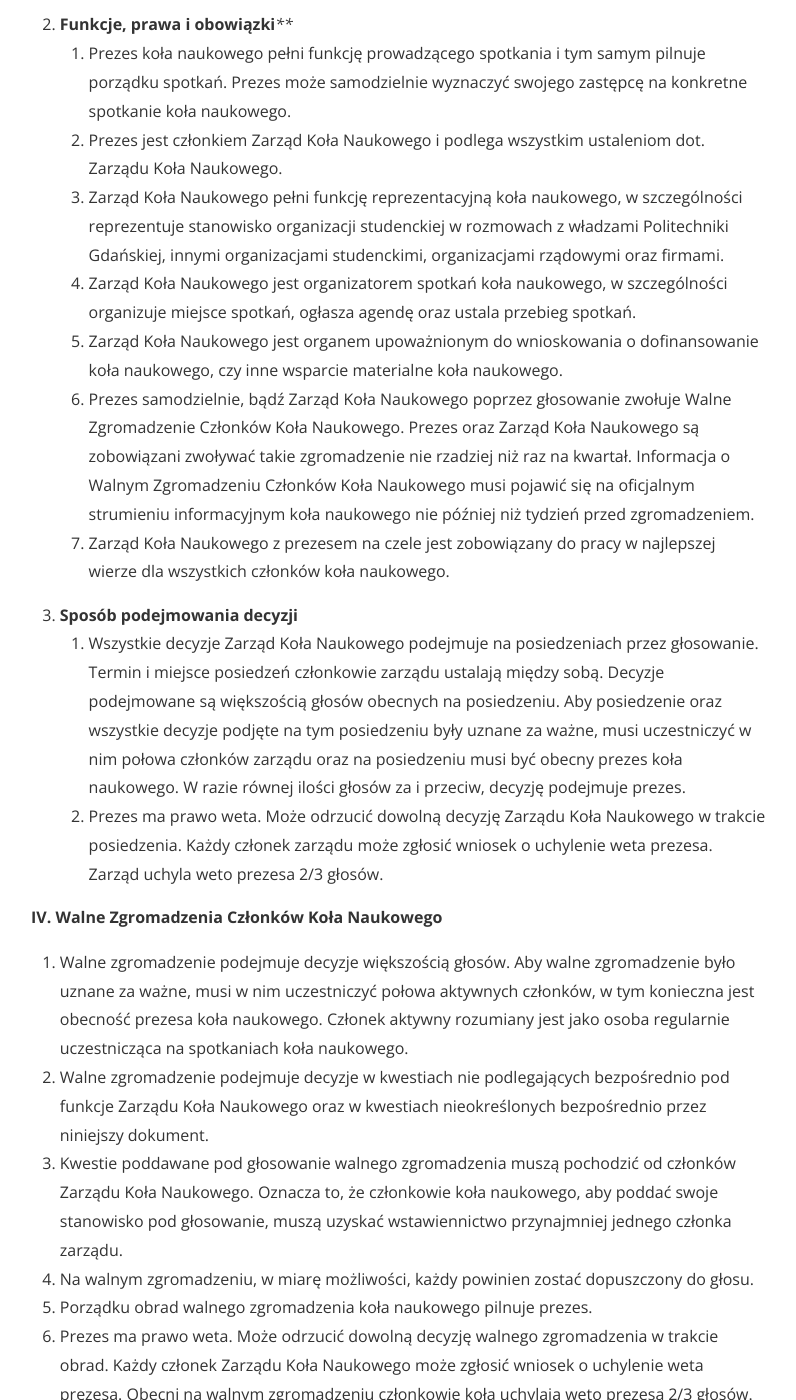
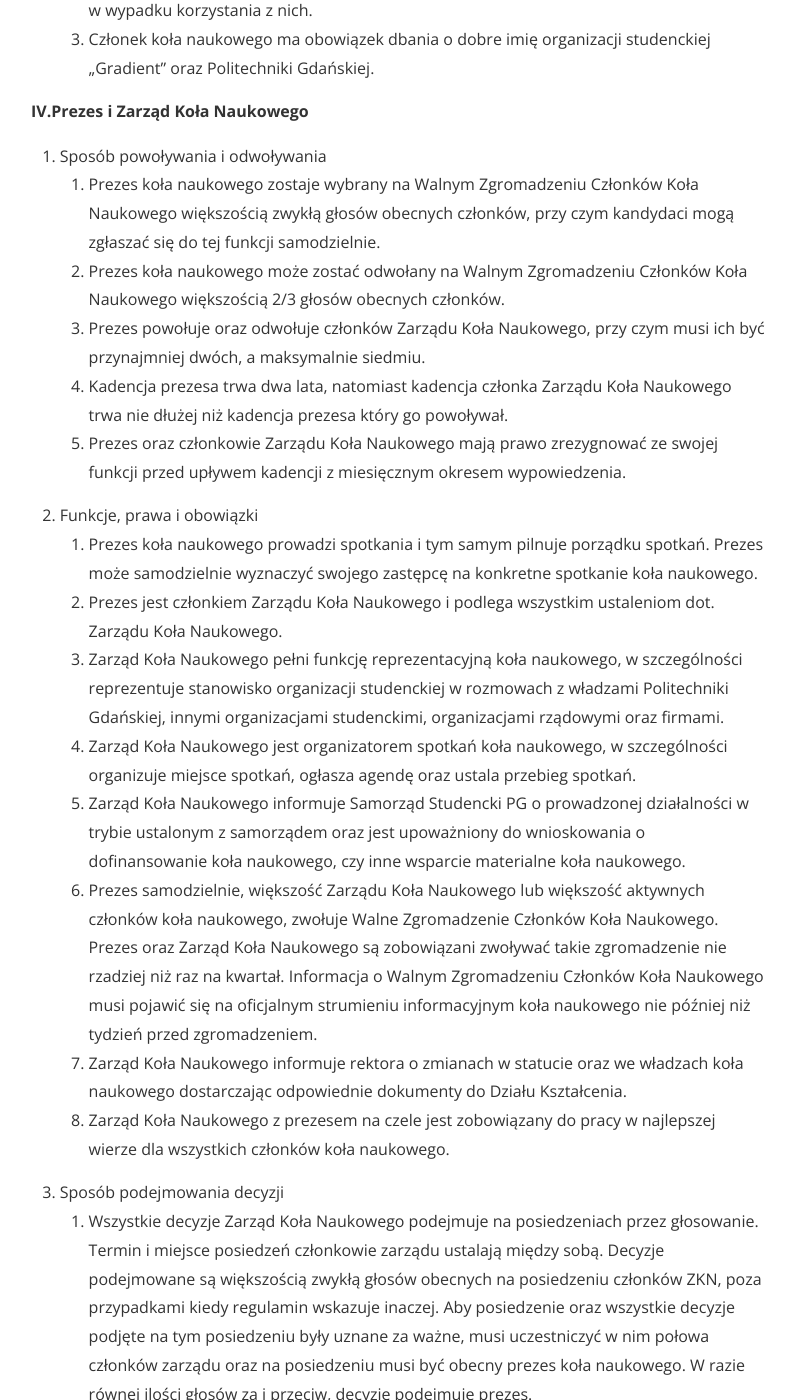
Before and after one commit to jpowie01/GradientPG, a Jekyll site: the page built from statut.md, in a window 1280 px wide and 1400 px high, scrolled down 1577 px. Shown: the whole window, without its empty margins (241-1037 px from the left). Built offline with Jekyll 4.4.1, drawn with Linux system fonts in a browser that asks for light colours; nearby versions of some CDN libraries; some of the changed text lies outside the part shown.

Commit message:
Dodanie postu o spotkaniach wakacyjnych, poprawienie strony statutu oraz dodanie paru rzeczy w stronie "O nas"

```diff
--- a/statut.md
+++ b/statut.md
@@ -4,60 +4,73 @@
 permalink: /statut/
 ---
 
-**I. Cele i zadania organizacji**
-1.	Szerzenie wiedzy na temat uczenia maszynowego wśród studentów Politechniki Gdańskiej i poza nią.
-2.	Wspólne rozwijanie się w tematyce uczenia maszynowego.
-3.	Nawiązywanie współpracy z polskim i zagranicznym sektorem gospodarczym.
-4.	Reprezentowanie Politechniki Gdańskiej na arenie międzyuczelnianej w kraju oraz poza granicami Polski, jako istotnego miejsca nauki i rozwoju najnowszych technologii z dziedziny uczenia maszynowego.
+**I. Postanowienia ogólne**
+1. Organizacja nosi nazwę "Gradient".
+2. Siedzibą koła naukowego jest Wydział Elektroniki, Telekomunikacji i Informatyki.
+3. Koło naukowe posiada opiekunów naukowych powoływanych oraz odwoływanych przez Dziekana WETI.
 
-**II. Sposób nabywania i utraty członkostwa oraz prawa i obowiązki członków, przyczyny utraty członkostwa**
-1.	**Sposób nabywania członkostwa**
-	1.	Członkiem może zostać każdy student oraz pracownik Politechniki Gdańskiej, ale również każda osoba zaakceptowana przez Zarząd Koła Naukowego.
-	2.	Wniosek o członkostwo zostaje złożony w sposób ustny do członka Zarządu Koła Naukowego.
-	3.	Decyzję o przyjęciu członka podejmuje Zarząd Koła Naukowego podczas posiedzenia.
-2.	**Utraty członkostwa, przyczyny utraty członkostwa**
-	1.	Wydalenie członka koła naukowego może być spowodowane jego nie przestrzeganiem ustalonych zasad, bądź innymi powodami, które Zarząd Koła Naukowego uzna za wystarczające do wydalenia członka. Decyzja o wydaleniu członka musi być uargumentowana.
-	2.	Decyzję o wydaleniu członka podejmuje Zarząd Koła Naukowego podczas posiedzenia.
-	3.	Członek może opuścić koło naukowe dobrowolnie. Ma obowiązek zgłosić to do członka Zarządu Koła Naukowego.
-3.	**Prawa członków**
-	1.	Członek koła naukowego ma prawo do uczestnictwa oraz głosowania podczas Walnego Zgromadzenia Członków Koła Naukowego.
-	2.	Członek koła naukowego ma prawo do korzystania ze wszystkich pomocy naukowych, w tym sprzętu komputerowego należącego do koła, po ustosunkowaniu się do obowiązującego regulaminu użytkowania danej pomocy naukowej.
-4.	**Obowiązki członków**
-	1.	Członek koła naukowego ma obowiązek przestrzegania ustalonych zasad.
-	2.	Członek koła naukowego ma obowiązek przestrzegania regulaminów pomocy naukowych w wypadku korzystania z nich.
-	3.	Członek koła naukowego ma obowiązek dbania o dobre imię organizacji studenckiej „Gradient” oraz Politechniki Gdańskiej.
+**II. Cele i zadania organizacji**
+1. Szerzenie wiedzy na temat uczenia maszynowego wśród studentów Politechniki Gdańskiej i poza nią.
+2. Wspólne rozwijanie się w tematyce uczenia maszynowego.
+3. Nawiązywanie współpracy z polskim i zagranicznym sektorem gospodarczym.
+4. Reprezentowanie Politechniki Gdańskiej na arenie międzyuczelnianej w kraju oraz poza granicami Polski, jako istotnego miejsca nauki i rozwoju
+najnowszych technologii z dziedziny uczenia maszynowego.
 
-**III. Prezes i Zarząd Koła Naukowego**
-1.	**Sposób powoływania i odwoływania**
-	1.	Prezes koła naukowego zostaje powołany bądź odwołany na Walnym Zgromadzeniu Członków Koła Naukowego 2/3 głosów.
-	2.	Prezes powołuje oraz odwołuje członków Zarządu Koła Naukowego.
-	3.	Prezes oraz członkowie Zarządu Koła Naukowego mają prawo zrezygnować ze swojej pozycji z miesięcznym okresem wypowiedzenia.
-2.	**Funkcje, prawa i obowiązki******
-	1.	Prezes koła naukowego pełni funkcję prowadzącego spotkania i tym samym pilnuje porządku spotkań. Prezes może samodzielnie wyznaczyć swojego zastępcę na konkretne spotkanie koła naukowego.
-	2.	Prezes jest członkiem Zarząd Koła Naukowego i podlega wszystkim ustaleniom dot. Zarządu Koła Naukowego.
-	3.	Zarząd Koła Naukowego pełni funkcję reprezentacyjną koła naukowego, w szczególności reprezentuje stanowisko organizacji studenckiej w rozmowach z władzami Politechniki Gdańskiej, innymi organizacjami studenckimi, organizacjami rządowymi oraz firmami.
-	4.	Zarząd Koła Naukowego jest organizatorem spotkań koła naukowego, w szczególności organizuje miejsce spotkań, ogłasza agendę oraz ustala przebieg spotkań.
-	5.	Zarząd Koła Naukowego jest organem upoważnionym do wnioskowania o dofinansowanie koła naukowego, czy inne wsparcie materialne koła naukowego.
-	6.	 Prezes samodzielnie, bądź Zarząd Koła Naukowego poprzez głosowanie zwołuje Walne Zgromadzenie Członków Koła Naukowego. Prezes oraz Zarząd Koła Naukowego są zobowiązani zwoływać takie zgromadzenie nie rzadziej niż raz na kwartał. Informacja o Walnym Zgromadzeniu Członków Koła Naukowego musi pojawić się na oficjalnym strumieniu informacyjnym koła naukowego nie później niż tydzień przed zgromadzeniem.
-	7.	Zarząd Koła Naukowego z prezesem na czele jest zobowiązany do pracy w najlepszej wierze dla wszystkich członków koła naukowego.
-3.	**Sposób podejmowania decyzji**
-	1.	Wszystkie decyzje Zarząd Koła Naukowego podejmuje na posiedzeniach przez głosowanie. Termin i miejsce posiedzeń członkowie zarządu ustalają między sobą. Decyzje podejmowane są większością głosów obecnych na posiedzeniu. Aby posiedzenie oraz wszystkie decyzje podjęte na tym posiedzeniu były uznane za ważne, musi uczestniczyć w nim połowa członków zarządu oraz na posiedzeniu musi być obecny prezes koła naukowego. W razie równej ilości głosów za i przeciw, decyzję podejmuje prezes.
-	2.	Prezes ma prawo weta. Może odrzucić dowolną decyzję Zarządu Koła Naukowego w trakcie posiedzenia. Każdy członek zarządu może zgłosić wniosek o uchylenie weta prezesa. Zarząd uchyla weto prezesa 2/3 głosów.
+**III. Sposób nabywania i utraty członkostwa oraz prawa i obowiązki członków, przyczyny utraty członkostwa**
+1. Sposób nabywania członkostwa
+	1. Członkiem może zostać każdy student oraz pracownik Politechniki Gdańskiej. Inne osoby mogą się ubiegać o przyznanie praw członka honorowego.
+	2. Wniosek o członkostwo zostaje złożony w sposób ustny do członka Zarządu Koła Naukowego.
+	3. Decyzję o przyjęciu członka podejmuje Zarząd Koła Naukowego (dalej nazywany również ZKN) podczas posiedzenia większością zwykłą głosów obecnych członków ZKN.
+2. Utraty członkostwa, przyczyny utraty członkostwa
+	1. Członkostwo ustaje z chwilą utraty statusu studenta lub pracownika PG.
+	2. Członekkołanaukowegomożezostaćskreślonyzlistyczłonkówna skutek nie przestrzeganiem ustalonych zasad, bądź innych powodów, które Zarząd Koła Naukowego uzna za wystarczające do skreślenia członka. Decyzja o skreśleniu członka musi być uargumentowana.
+	3. Decyzję o skreśleniu członka podejmuje Zarząd Koła Naukowego podczas posiedzenia większością zwykłą głosów obecnych członków ZKN.
+	4. Od decyzji o skreśleniu członek może odwołać się wciągu 14 dni od poinformowania go o tej decyzji do Walnego Zgromadzenia Członków Koła Naukowego.
+	5. Członek może opuścić koło naukowe dobrowolnie. Ma obowiązek zgłosić to do członka Zarządu Koła Naukowego.
+3. Prawa członków
+	1. Członek koła naukowego ma prawo do uczestnictwa oraz głosowania podczas Walnego Zgromadzenia Członków Koła Naukowego.
+	2. Członek koła naukowego ma prawo do korzystania ze wszystkich pomocy naukowych, w tym sprzętu komputerowego należącego do koła, po zobowiązaniu się do przestrzegania regulaminu użytkowania danej pomocy naukowej.
+4. Obowiązki członków
+	1. Członek koła naukowego ma obowiązek przestrzegania ustalonych zasad.
+	2. Członek koła naukowego ma obowiązek przestrzegania regulaminów pomocy naukowych w wypadku korzystania z nich.
+	3. Członek koła naukowego ma obowiązek dbania o dobre imię organizacji studenckiej „Gradient” oraz Politechniki Gdańskiej.
 
-**IV. Walne Zgromadzenia Członków Koła Naukowego**
-1.	Walne zgromadzenie podejmuje decyzje większością głosów. Aby walne zgromadzenie było uznane za ważne, musi w nim uczestniczyć połowa aktywnych członków, w tym konieczna jest obecność prezesa koła naukowego. Członek aktywny rozumiany jest jako osoba regularnie uczestnicząca na spotkaniach koła naukowego.
-2.	Walne zgromadzenie podejmuje decyzje w kwestiach nie podlegających bezpośrednio pod funkcje Zarządu Koła Naukowego oraz w kwestiach nieokreślonych bezpośrednio przez niniejszy dokument.
-3.	Kwestie poddawane pod głosowanie walnego zgromadzenia muszą pochodzić od członków Zarządu Koła Naukowego. Oznacza to, że członkowie koła naukowego, aby poddać swoje stanowisko pod głosowanie, muszą uzyskać wstawiennictwo przynajmniej jednego członka zarządu.
-4.	Na walnym zgromadzeniu, w miarę możliwości, każdy powinien zostać dopuszczony do głosu.
-5.	Porządku obrad walnego zgromadzenia koła naukowego pilnuje prezes.
-6.	Prezes ma prawo weta. Może odrzucić dowolną decyzję walnego zgromadzenia w trakcie obrad. Każdy członek Zarządu Koła Naukowego może zgłosić wniosek o uchylenie weta prezesa. Obecni na walnym zgromadzeniu członkowie koła uchylają weto prezesa 2/3 głosów.
+**IV.Prezes i Zarząd Koła Naukowego**
+1. Sposób powoływania i odwoływania
+	1. Prezes koła naukowego zostaje wybrany na Walnym Zgromadzeniu Członków Koła Naukowego większością zwykłą głosów obecnych członków, przy czym kandydaci mogą zgłaszać się do tej funkcji samodzielnie.
+	2. Prezes koła naukowego może zostać odwołany na Walnym Zgromadzeniu Członków Koła Naukowego większością 2/3 głosów obecnych członków.
+	3. Prezes powołuje oraz odwołuje członków Zarządu Koła Naukowego, przy czym musi ich być przynajmniej dwóch, a maksymalnie siedmiu.
+	4. Kadencja prezesa trwa dwa lata, natomiast kadencja członka Zarządu Koła Naukowego trwa nie dłużej niż kadencja prezesa który go powoływał.
+	5. Prezes oraz członkowie Zarządu Koła Naukowego mają prawo zrezygnować ze swojej funkcji przed upływem kadencji z miesięcznym okresem wypowiedzenia.
+2. Funkcje, prawa i obowiązki
+	1. Prezes koła naukowego prowadzi spotkania i tym samym pilnuje porządku spotkań. Prezes może samodzielnie wyznaczyć swojego zastępcę
+na konkretne spotkanie koła naukowego.
+	2. Prezes jest członkiem Zarządu Koła Naukowego i podlega wszystkim ustaleniom dot. Zarządu Koła Naukowego.
+	3. Zarząd Koła Naukowego pełni funkcję reprezentacyjną koła naukowego, w szczególności reprezentuje stanowisko organizacji studenckiej w rozmowach z władzami Politechniki Gdańskiej, innymi organizacjami studenckimi, organizacjami rządowymi oraz firmami.
+	4. Zarząd Koła Naukowego jest organizatorem spotkań koła naukowego, w szczególności organizuje miejsce spotkań, ogłasza agendę oraz ustala przebieg spotkań.
+	5. Zarząd Koła Naukowego informuje Samorząd Studencki PG o prowadzonej działalności w trybie ustalonym z samorządem oraz jest upoważniony do wnioskowania o dofinansowanie koła naukowego, czy inne wsparcie materialne koła naukowego.
+	6. Prezes samodzielnie, większość Zarządu Koła Naukowego lub większość aktywnych członków koła naukowego, zwołuje Walne Zgromadzenie Członków Koła Naukowego. Prezes oraz Zarząd Koła Naukowego są zobowiązani zwoływać takie zgromadzenie nie rzadziej niż raz na kwartał. Informacja o Walnym Zgromadzeniu Członków Koła Naukowego musi pojawić się na oficjalnym strumieniu informacyjnym koła naukowego nie później niż tydzień przed zgromadzeniem.
+	7. Zarząd Koła Naukowego informuje rektora o zmianach w statucie oraz we władzach koła naukowego dostarczając odpowiednie dokumenty do Działu Kształcenia.
+	8. Zarząd Koła Naukowego z prezesem na czele jest zobowiązany do pracy w najlepszej wierze dla wszystkich członków koła naukowego.
+3. Sposób podejmowania decyzji
+	1. Wszystkie decyzje Zarząd Koła Naukowego podejmuje na posiedzeniach przez głosowanie. Termin i miejsce posiedzeń członkowie zarządu ustalają między sobą. Decyzje podejmowane są większością zwykłą głosów obecnych na posiedzeniu członków ZKN, poza przypadkami kiedy regulamin wskazuje inaczej. Aby posiedzenie oraz wszystkie decyzje podjęte na tym posiedzeniu były uznane za ważne, musi uczestniczyć w nim połowa członków zarządu oraz na posiedzeniu musi być obecny prezes koła naukowego. W razie równej ilości głosów za i przeciw, decyzję podejmuje prezes.
+	2. Prezes ma prawo weta. Może odrzucić dowolną decyzję Zarządu Koła Naukowego w trakcie posiedzenia. Każdy członek zarządu może zgłosić wniosek o uchylenie weta prezesa nie później niż do końca trwającego posiedzenia. Zarząd uchyla weto prezesa większością 2/3 głosów obecnych członków ZKN.
 
-**V. Warunki i sposób samorozwiązania organizacji**
-1.	Koło naukowe „Gradient” może zostać rozwiązane podczas Walnego Zgromadzenia Członków Koła Naukowego 2/3 głosów. Rozwiązanie koła naukowego może poddać pod głosowanie tylko prezes.
+**V. Walne Zgromadzenia Członków Koła Naukowego**
+1. Walne zgromadzenie podejmuje decyzje większością zwykłą głosów obecnych członków na walnym zgromadzeniu, poza przypadkami kiedy regulamin wskazuje inaczej. Aby walne zgromadzenie było uznane za ważne, musi w nim uczestniczyć połowa aktywnych członków, w tym konieczna jest obecność prezesa koła naukowego. Wyjątkiem jest głosowanie dotyczące odwołania prezesa. Aby decyzja była ważna, nie musi być obecny prezes, ale musi być obecny przynajmniej jeden opiekun. O aktywności członka koła naukowego decyduje ewidencja prowadzona przez Zarząd Koła Naukowego.
+2. Walne zgromadzenie podejmuje decyzje w kwestiach niepodlegających bezpośrednio kompetencjom Zarządu Koła Naukowego oraz w kwestiach nieokreślonych bezpośrednio przez niniejszy regulamin.
+3. Kwestie poddawane pod głosowanie walnego zgromadzenia muszą pochodzić od członków Zarządu Koła Naukowego, bądź większości obecnych członków na walnym zgromadzeniu. Oznacza to, że członkowie koła naukowego aby poddać swoje stanowisko pod głosowanie, muszą uzyskać wstawiennictwo przynajmniej jednego członka zarządu lub co najmniej połowy obecnych członków na walnym zgromadzeniu.
+4. Na walnym zgromadzeniu w miarę możliwości każdy powinien zostać dopuszczony do głosu.
+5. Porządku obrad walnego zgromadzenia koła naukowego pilnuje prezes.
+6. Prezes ma prawo weta. Może odrzucić dowolną decyzję walnego zgromadzenia w trakcie obrad. Każdy członek Zarządu Koła Naukowego może zgłosić wniosek o uchylenie weta prezesa nie później niż do końca trwającego zgromadzenia. Obecni na walnym zgromadzeniu członkowie koła uchylają weto prezesa większością 2/3 głosów.
 
-**VI. Informacje dodatkowe**
-1.	Prezes koła naukowego nie może odrzucić decyzji uchylania weta.
-2.	Wymagane ilości głosów oraz wymagane ilości osób na poszczególnych posiedzeniach zaokrąglane są w górę.
-3.	Wszystkie wątpliwości oraz kwestie sporne rozstrzyga Zarząd Koła Naukowego.
+**VI. Warunki i sposób samorozwiązania organizacji**
+1. Koło naukowe "Gradient" może zostać rozwiązane podczas Walnego Zgromadzenia Członków Koła Naukowego poprzez większość 2/3 głosów obecnych członków.
+2. Rozwiązanie koła naukowego może poddać pod głosowanie prezes bądź co najmniej połowa składu walnego zgromadzenia.
 
-**W sprawach nieuregulowanych statutem zastosowanie mają przepisy ustawy Prawo o szkolnictwie wyższym.**
+**VII. Informacje dodatkowe**
+1. Prezes koła naukowego nie może odrzucić decyzji uchylania weta.
+2. Wymagane ilości głosów oraz wymagane ilości osób na poszczególnych posiedzeniach zaokrąglane są w górę.
+3. Wszystkie wątpliwości oraz kwestie sporne rozstrzyga Zarząd Koła Naukowego.
+
+**W sprawach nieuregulowanych niniejszym regulaminem zastosowanie mają obowiązujące przepisy ustawy Prawo o szkolnictwie wyższym, wraz z przepisami wykonawczymi i statutem uczelni.**
```
Also changed, not shown: _posts/posts/2017-08-09-spotkania-wakacyjne-oraz-plany-na-rok-akademicki.markdown (added, +44 -0 lines), o-nas.md (+5 -2 lines).
